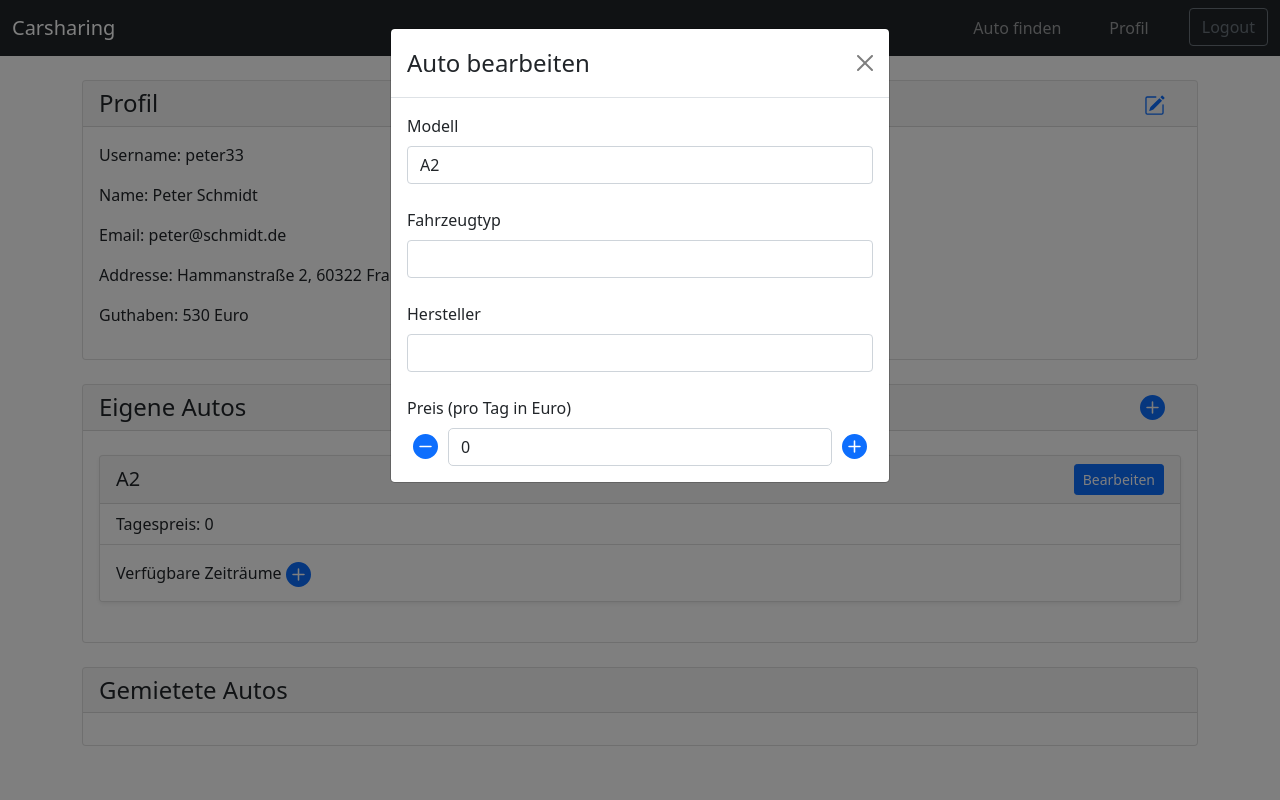
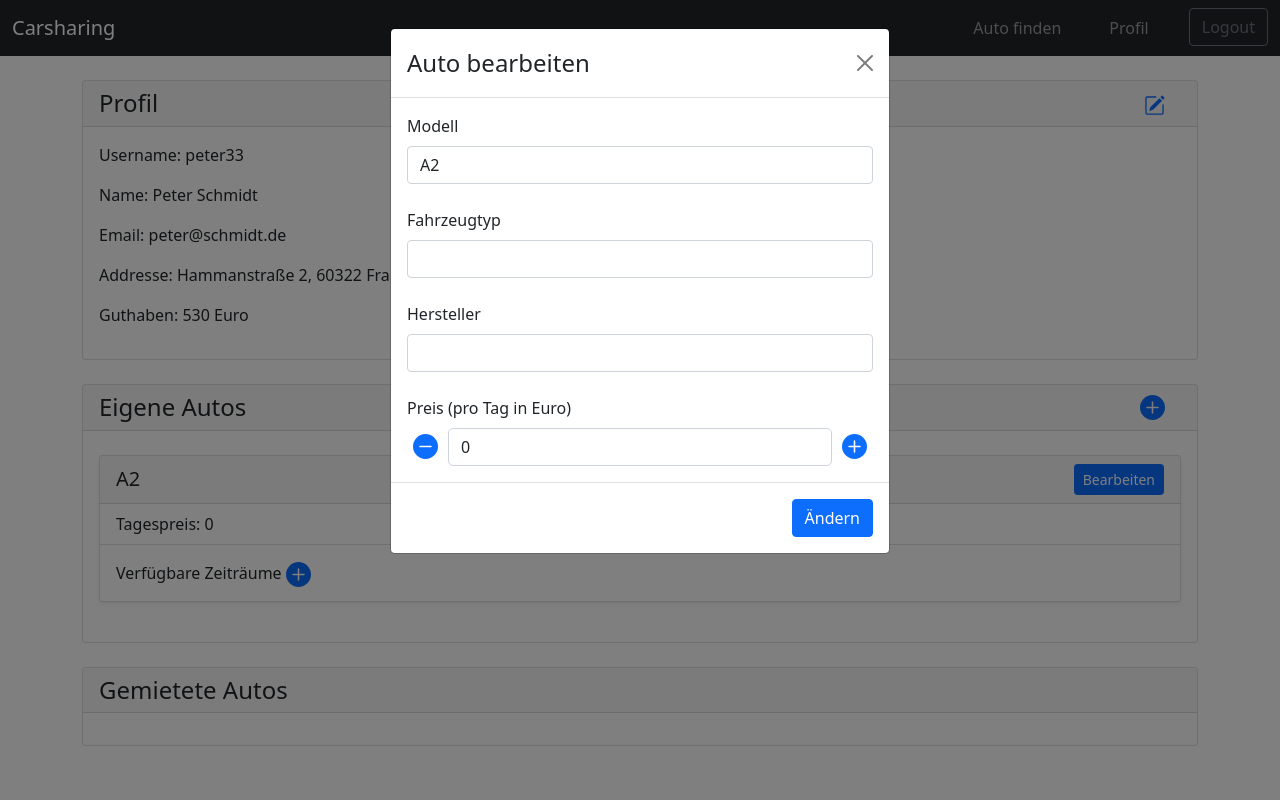
Before and after one commit to Fabian-Schneider01/Carsharing, a Flask app: page /profile in a window 1280 px wide, after a click on "Bearbeiten". Run offline with Flask 2, Linux system fonts and the light colour scheme; a user stored in the database is signed in; data comes from the database, SQL or seed files in the repository.

Commit message:
fix formatting error

```diff
--- a/app.py
+++ b/app.py
@@ -208,9 +208,12 @@ def edit_car(id):
 
 @app.route("/add-timeframe/<id>", methods=['GET', 'POST'])
 def add_timeframe(id):
+    print("arrived")
     print(id)
     startdate = request.form['startdate']
+    print(startdate)
     enddate = request.form['enddate']
+    print(enddate)
 
     with sqlite3.connect("database.sqlite") as con:
             cur = con.cursor()
--- a/templates/profile.html
+++ b/templates/profile.html
@@ -151,6 +151,10 @@
                             </div>
                         </div>
                     </div>
+                    <!-- Modal footer -->
+                    <div class="modal-footer">
+                        <input type="submit" value="Ändern" name="formButton" class="btn btn-primary" data-bs-dismiss="modal">
+                    </div>
                 </div>
                 </div>
             </div>
@@ -182,8 +186,8 @@
                         </div>
                     </div>
 
-                    <div style="text-align: center">
-                        <button type="submit" class="btn btn-primary" name="addTimeframe" data-bs-dismiss="modal">Hinzufügen</button>
+                    <div class="modal-footer">
+                        <input type="submit" value="Hinzufügen" name="formButton" class="btn btn-primary" data-bs-dismiss="modal">
                     </div>
                     </form>
                 </div>
@@ -264,10 +268,10 @@
                                 </div>
                             </div>
                             <!-- Modal footer -->
-                            <div class="modal-footer">
-                                <input type="submit" value="Speichern" name="formButton" class="btn btn-primary" data-bs-dismiss="modal">
-                            </div>
                         </form>
+                    </div>
+                    <div class="modal-footer">
+                        <input type="submit" value="Speichern" name="formButton" class="btn btn-primary" data-bs-dismiss="modal">
                     </div>
                 </div>
             </div>
```
